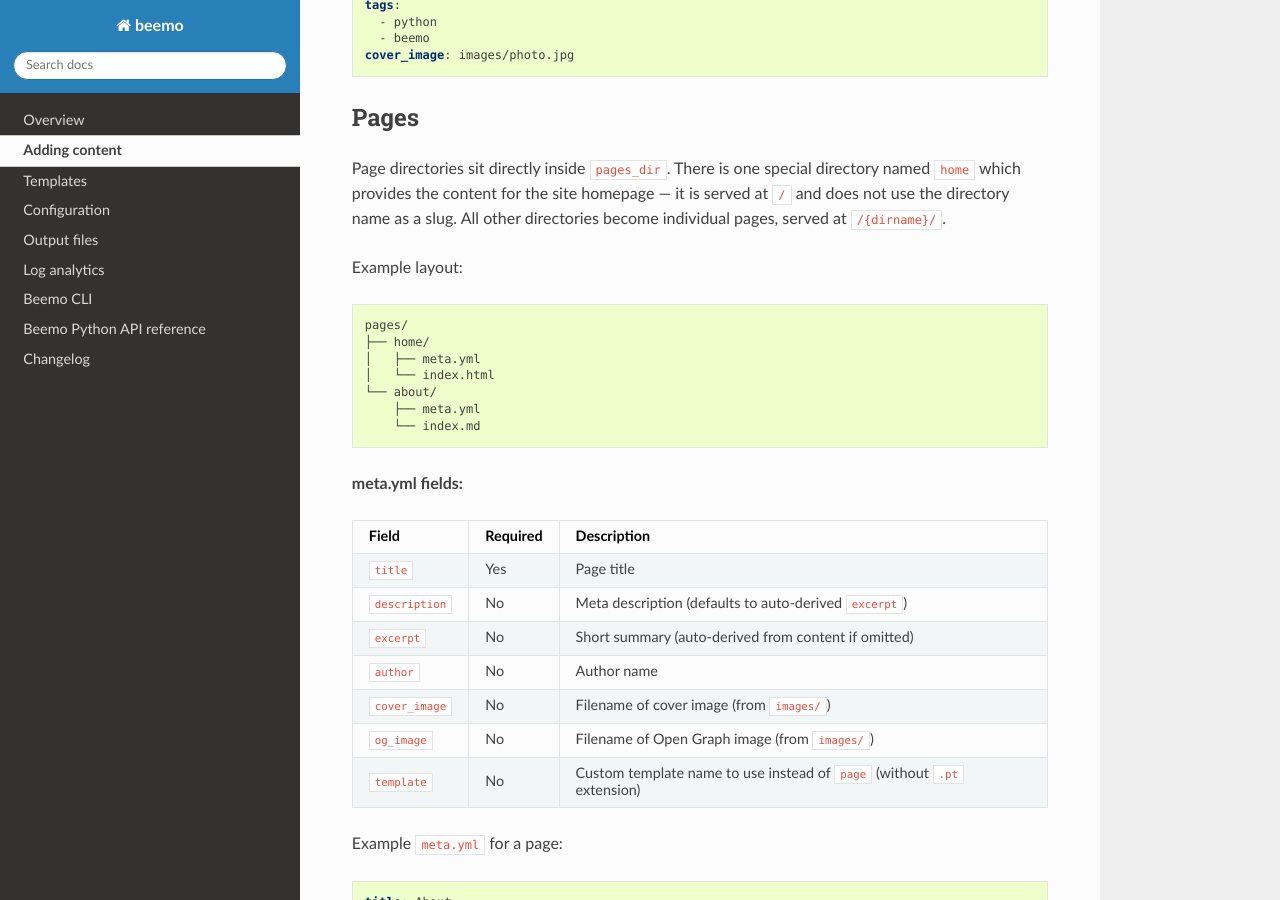
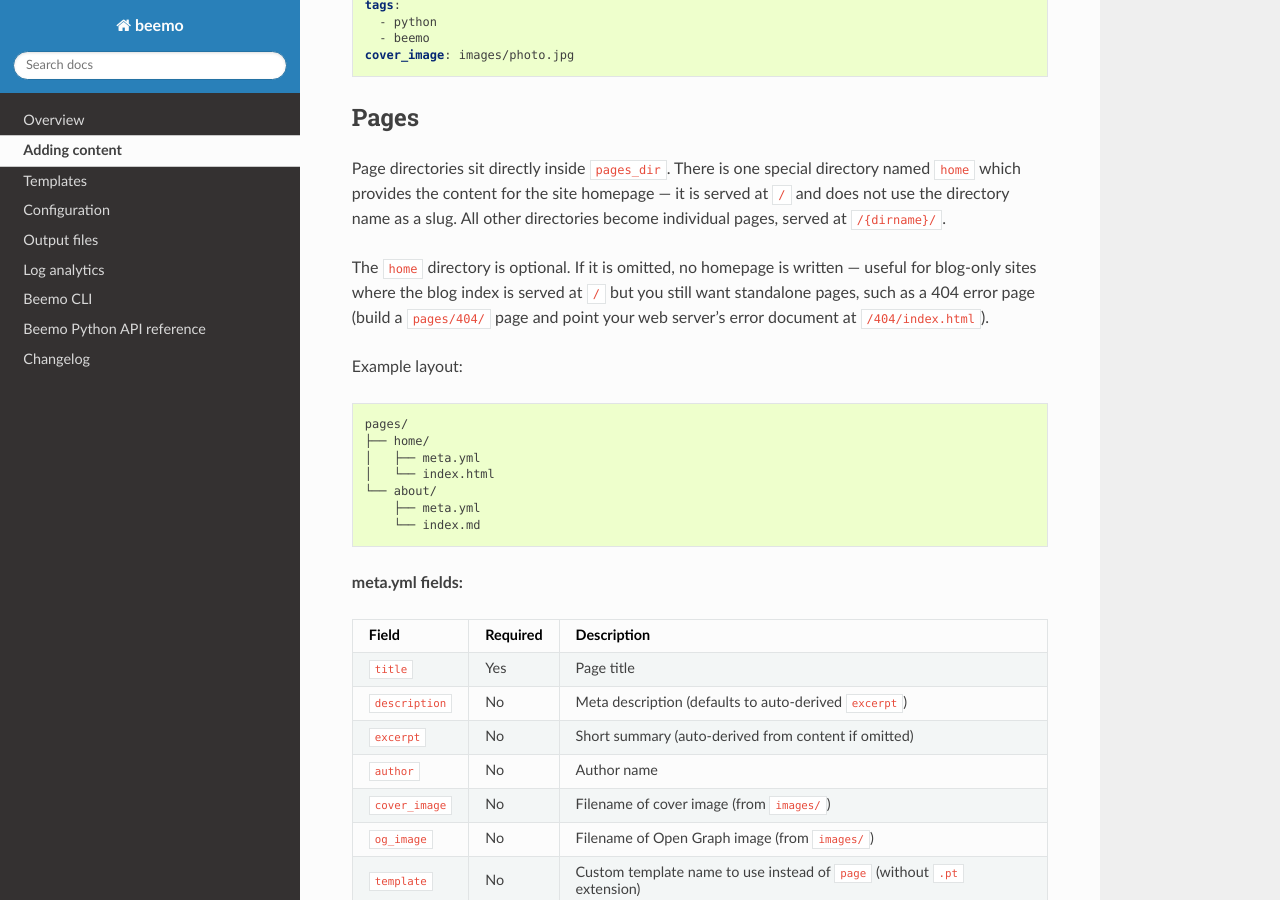
Before and after one commit to bennuttall/beemo, a Sphinx documentation site: the page built from docs/content.rst, in a window 1280 px wide and 900 px high, scrolled down 1230 px. Built offline with Sphinx 7.4.7 and the Read the Docs theme 3.1.0, drawn with Linux system fonts in a browser that asks for light colours.

Commit message:
Make the pages home directory optional
Allows pages mode to run without a homepage, so blog-only sites can
still have standalone pages (e.g. a 404 page) without requiring a
pages/home directory to exist.

Co-Authored-By: Claude Sonnet 5 <noreply@anthropic.com>

```diff
--- a/docs/content.rst
+++ b/docs/content.rst
@@ -84,6 +84,11 @@ Page directories sit directly inside ``pages_dir``. There is one special directo
 which provides the content for the site homepage — it is served at ``/`` and does not use the
 directory name as a slug. All other directories become individual pages, served at ``/{dirname}/``.
 
+The ``home`` directory is optional. If it is omitted, no homepage is written — useful for
+blog-only sites where the blog index is served at ``/`` but you still want standalone pages, such
+as a 404 error page (build a ``pages/404/`` page and point your web server's error document at
+``/404/index.html``).
+
 Example layout:
 
 .. code-block:: text
--- a/docs/output.rst
+++ b/docs/output.rst
@@ -14,7 +14,7 @@ HTML pages
    * - Path
      - Description
    * - ``index.html``
-     - Site homepage (requires ``pages_dir``)
+     - Site homepage (requires a ``home`` directory in ``pages_dir``)
    * - ``{slug}/index.html``
      - Individual pages (one per page in ``pages_dir``)
    * - ``{blog_root}/index.html``
--- a/docs/templates.rst
+++ b/docs/templates.rst
@@ -17,7 +17,8 @@ The ``site`` instance exposes the following attributes that templates commonly u
    * - Attribute
      - Description
    * - ``site.homepage``
-     - The homepage object, or ``None`` if not in pages mode
+     - The homepage object, or ``None`` if not in pages mode or if ``pages_dir`` has no ``home``
+       directory
    * - ``site.posts``
      - All posts, sorted by ``published`` date, descending (if in posts mode)
    * - ``site.pages``
```
Also changed, not shown: 2 other files.
